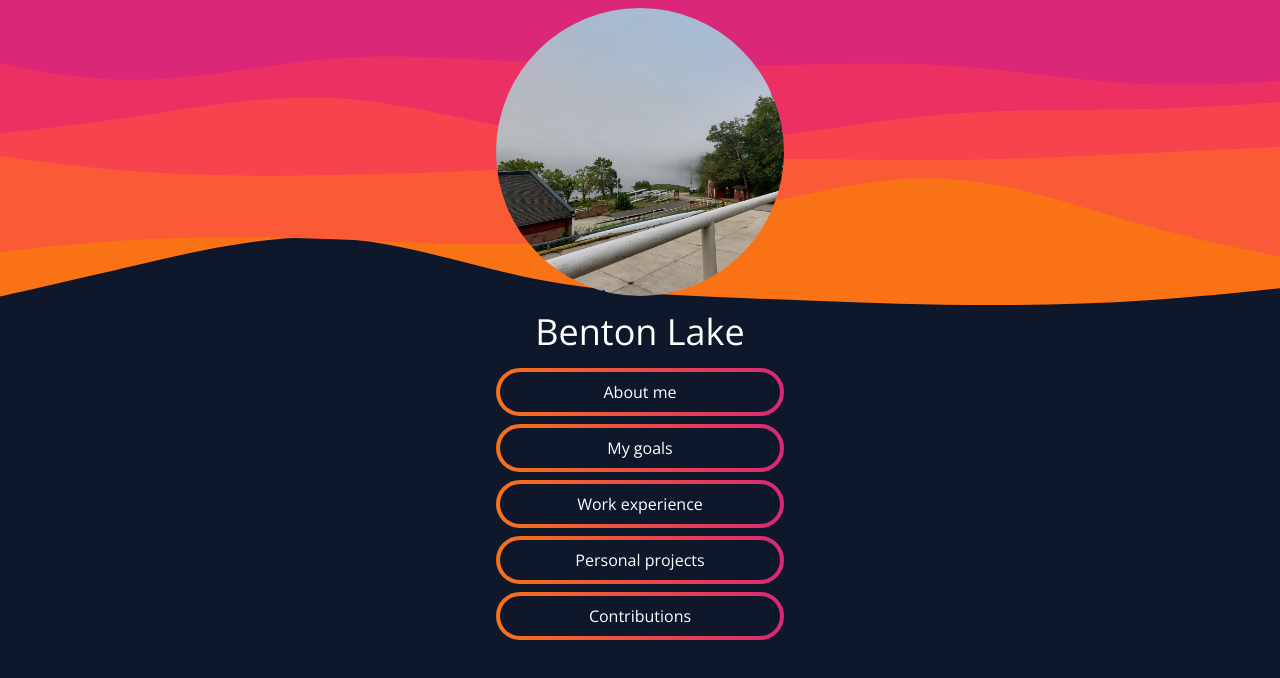
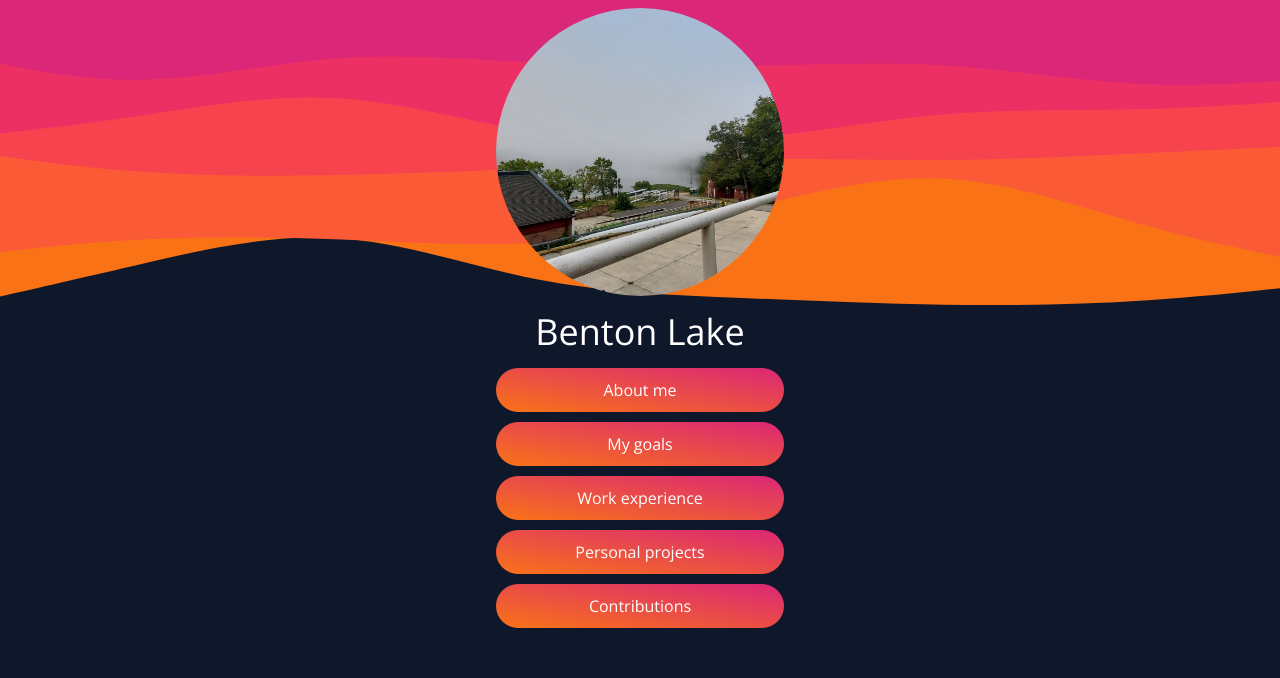
Before and after one commit to myqcsj/bentonlake-dot-dev, a Next.js app: page / in a window 1280 px wide. Shown: the top 678 px of the page. Built offline with nearby package versions, Linux system fonts and the light colour scheme.

Commit message:
Small change to NavItem design

```diff
--- a/styles/globals.css
+++ b/styles/globals.css
@@ -7,7 +7,7 @@ Hacky workaround to get borders with a border radius
 @layer is required to allow branch shaking
 */
 @layer utilities {
-  .pretty-border {
+  .pretty-border-right {
     background: linear-gradient(rgb(15 23 42), rgb(15 23 42)) padding-box, linear-gradient(to right, var(--tw-gradient-stops)) border-box;
     border: 4px solid transparent;
   }
--- a/ui/NavBar/NavBar.tsx
+++ b/ui/NavBar/NavBar.tsx
@@ -1,7 +1,9 @@
 export default function NavBar({ children }: { children: React.ReactNode }) {
   return (
     <nav>
-      <ol className="flex flex-col gap-2 items-center list-none">{children}</ol>
+      <ol className="flex flex-col gap-2.5 items-center list-none">
+        {children}
+      </ol>
     </nav>
   );
 }
--- a/ui/NavItem/NavItem.tsx
+++ b/ui/NavItem/NavItem.tsx
@@ -23,7 +23,7 @@ export default function NavItem({
     <li>
       <Link
         href={href}
-        className="pretty-border from-orange-500 to-pink-600 rounded-l-full rounded-r-full p-2 w-72 flex items-center justify-center transition hover:scale-110"
+        className="bg-gradient-to-tr from-orange-500 to-pink-600 rounded-l-full rounded-r-full p-2.5 w-72 flex items-center justify-center transition hover:scale-110"
         onMouseEnter={() => setNavHover(true)}
         onMouseLeave={() => setNavHover(false)}
         onClick={() =>
--- a/ui/SidePanel/SidePanel.tsx
+++ b/ui/SidePanel/SidePanel.tsx
@@ -21,25 +21,34 @@ export default function SidePanel({ children }: { children: React.ReactNode }) {
   useEffect(() => {
     if (curr !== prev) {
       if (curr === '/') {
-        console.log('current is home');
+        // this causes the animation to replay, as the css properties are recomputed
         ref.current?.classList.remove('translate-x-10');
         ref.current?.offsetWidth;
       }
 
       if (prev === '/') {
-        console.log('prev was home');
+        // don't need to remove translations because they're already removed above
         ref.current?.classList.add('translate-x-10');
         ref.current?.offsetWidth;
       } else if (pageOrder.indexOf(curr) > pageOrder.indexOf(prev)) {
-        console.log('higher');
+        ref.current?.classList.remove('translate-x-10');
+        ref.current?.offsetWidth;
+        ref.current?.classList.add('-translate-y-10');
+        ref.current?.offsetWidth;
       } else {
-        console.log('lower');
+        ref.current?.classList.remove('translate-x-10');
+        ref.current?.offsetWidth;
+        ref.current?.classList.add('translate-y-10');
+        ref.current?.offsetWidth;
       }
     }
   }, [prev, curr]);
 
   return (
-    <div ref={ref} className="transition">
+    <div
+      ref={ref}
+      className="transition w-fit h-full rounded-l-3xl rounded-r-3xl bg-gradient-to-r from-orange-500 to-pink-600"
+    >
       {children}
     </div>
   );
```
